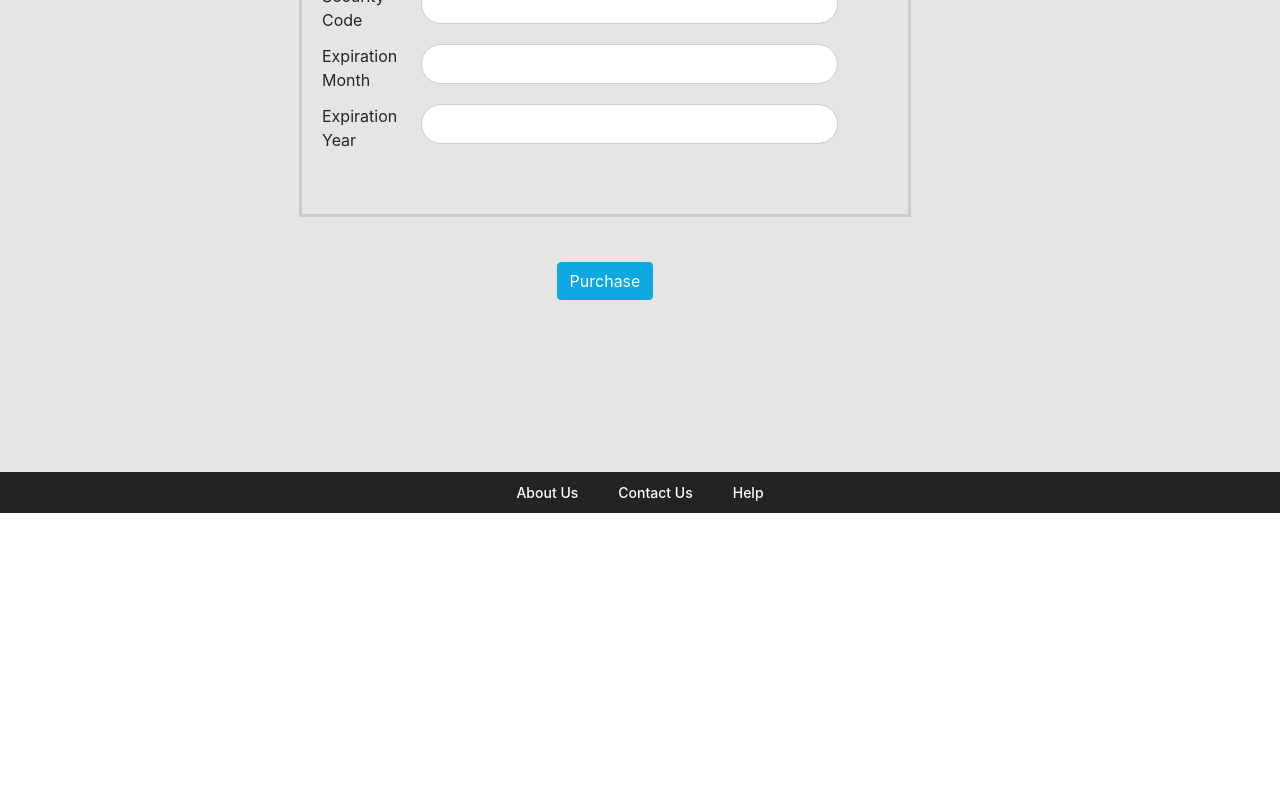
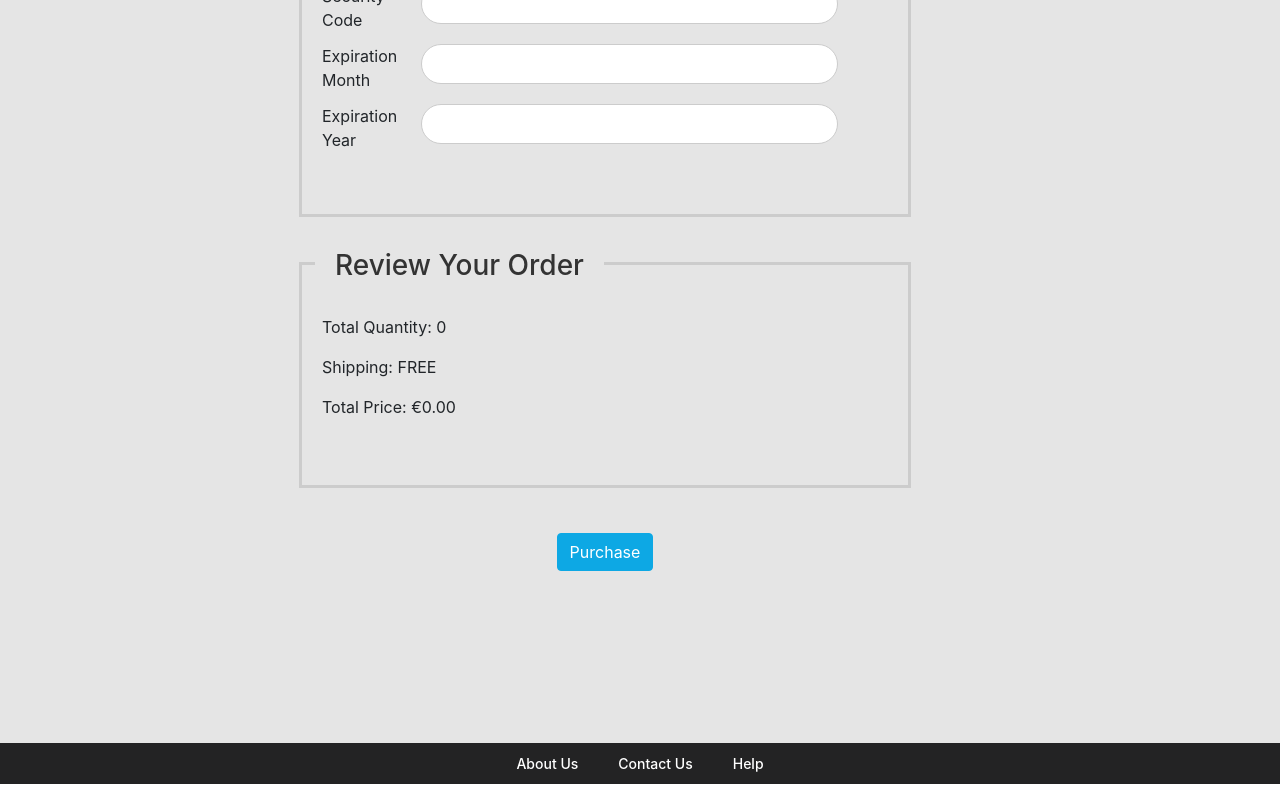
Before and after one commit to SaeedSatari/ecommerce-ui, an Angular app: page /checkout in a window 1280 px wide. Shown: the part 1661-2461 px from the top of the page. Before the commit the page ends 2190 px from the top, so only its background shows below. Built offline with nearby package versions, Linux system fonts and the light colour scheme; no server answers.

Commit message:
-review order details

```diff
--- a/src/app/components/checkout/checkout.component.html
+++ b/src/app/components/checkout/checkout.component.html
@@ -203,6 +203,13 @@
           </div>
         </div>
 
+        <div class="form-area">
+          <h3>Review Your Order</h3>
+          <p>Total Quantity: {{ totalQuantity }}</p>
+          <p>Shipping: FREE</p>
+          <p>Total Price: {{ totalPrice | currency:'EUR' }}</p>
+        </div>
+
         <div class="text-center">
           <button type="submit" class="btn btn-info">Purchase</button>
         </div>
--- a/src/app/components/checkout/checkout.component.ts
+++ b/src/app/components/checkout/checkout.component.ts
@@ -9,6 +9,9 @@ import {FormBuilder, FormGroup} from "@angular/forms";
 export class CheckoutComponent implements OnInit {
 
   checkoutFormGroup: FormGroup;
+
+  totalPrice: number = 0;
+  totalQuantity: number = 0;
 
   constructor(private formBuilder: FormBuilder) {
   }
```
